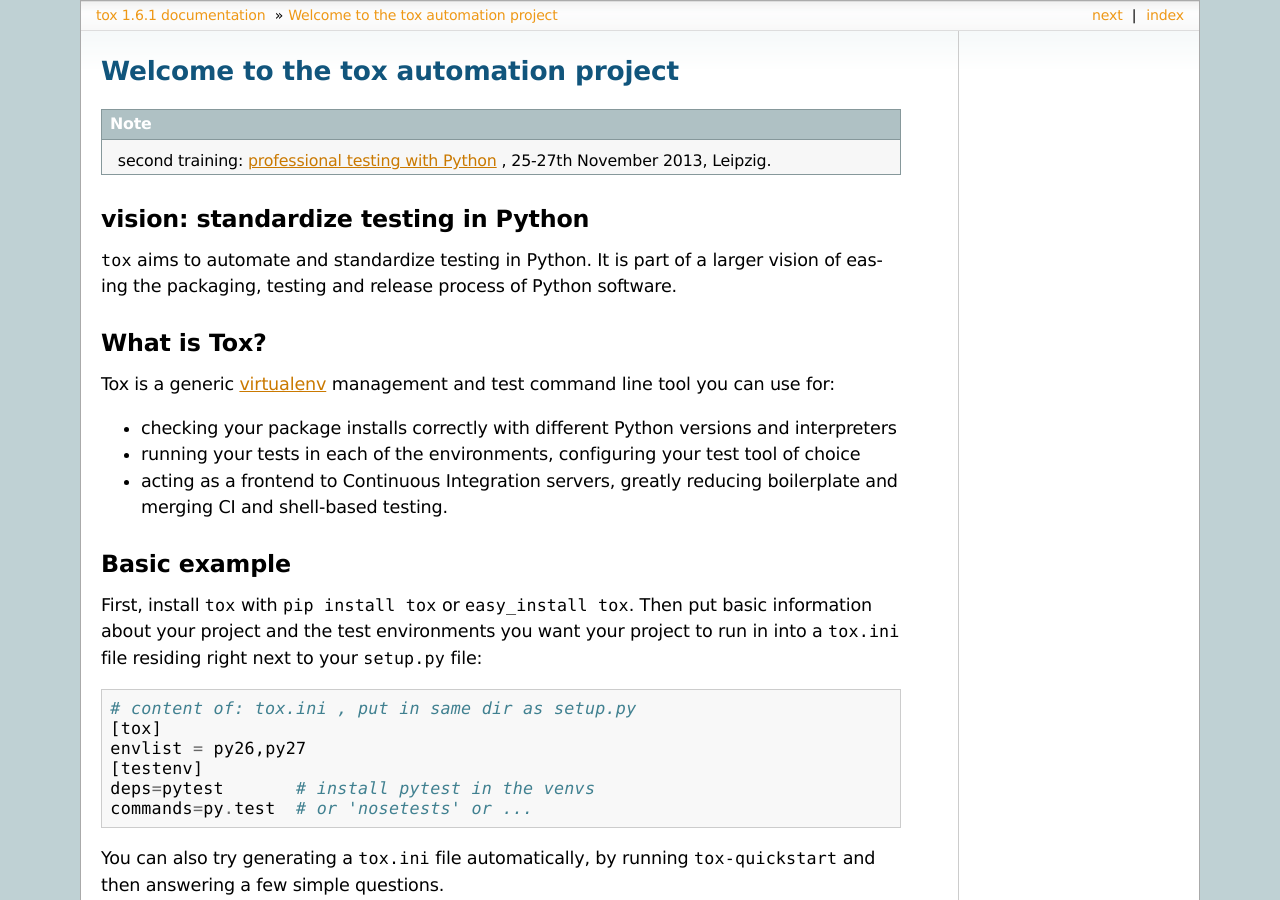
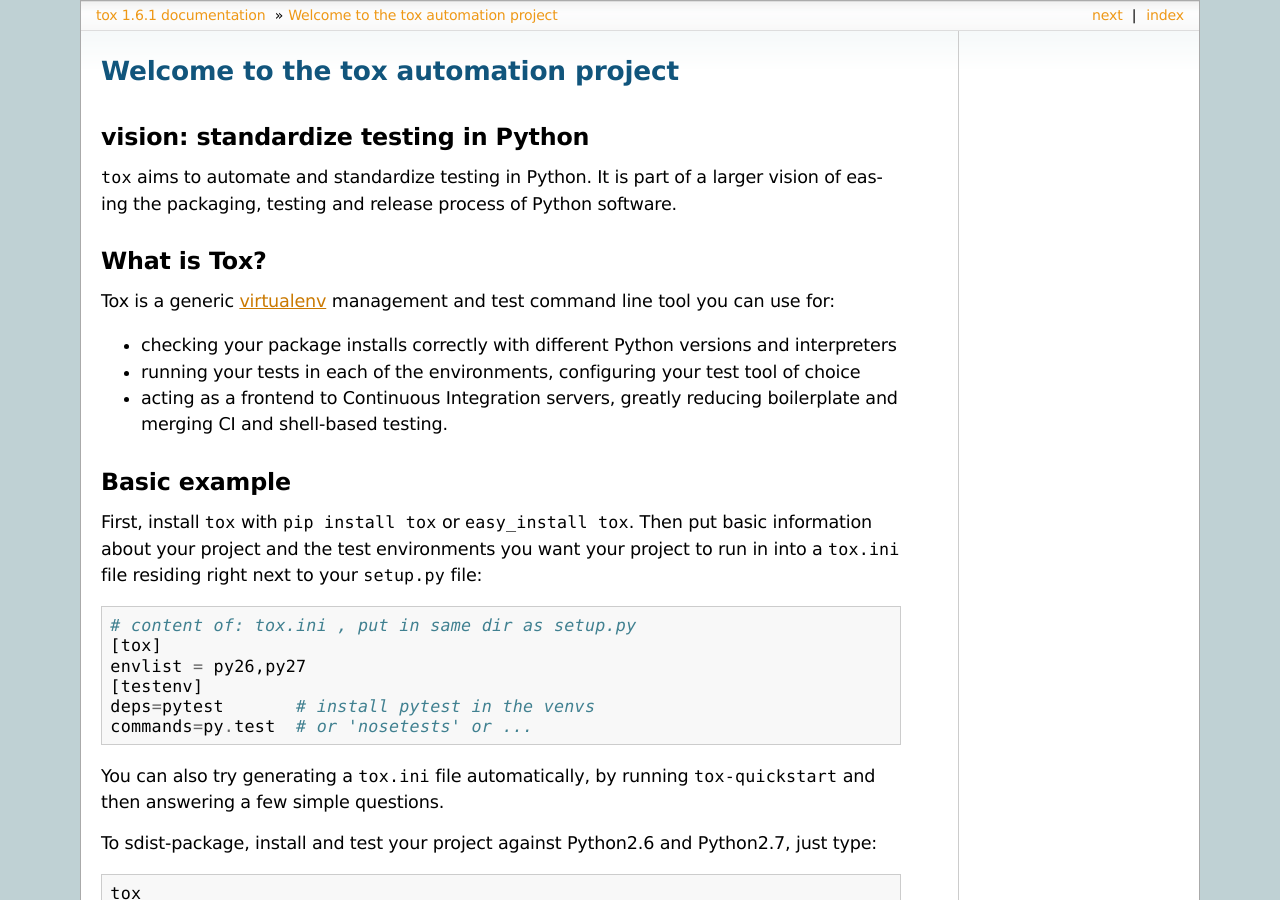
Before and after one commit to msabramo/tox, a Sphinx documentation site: the page built from doc/index.txt, in a window 1280 px wide and 900 px high. Built offline with Sphinx 7.4.7, drawn with Linux system fonts in a browser that asks for light colours.

Commit message:
remove training note

```diff
--- a/doc/index.txt
+++ b/doc/index.txt
@@ -1,7 +1,5 @@
 Welcome to the tox automation project
 ===============================================
-
-..  note:: second training: `professional testing with Python <http://www.python-academy.com/courses/specialtopics/python_course_testing.html>`_ , 25-27th November 2013, Leipzig.
 
 vision: standardize testing in Python
 ---------------------------------------------
```
Also changed, not shown: 2 other files.
